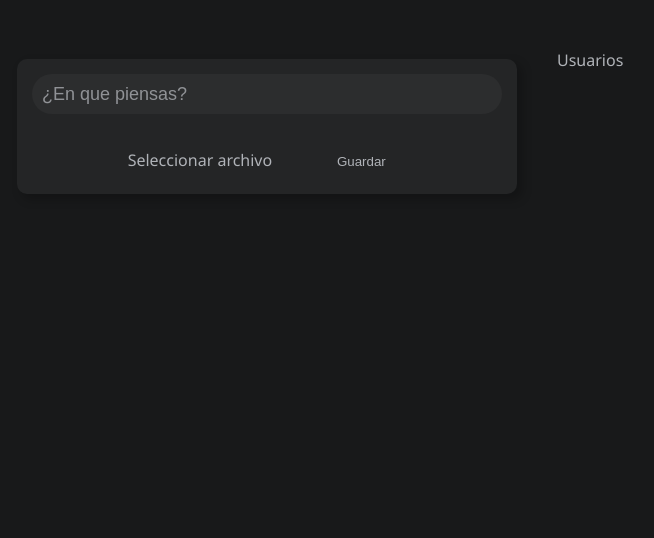
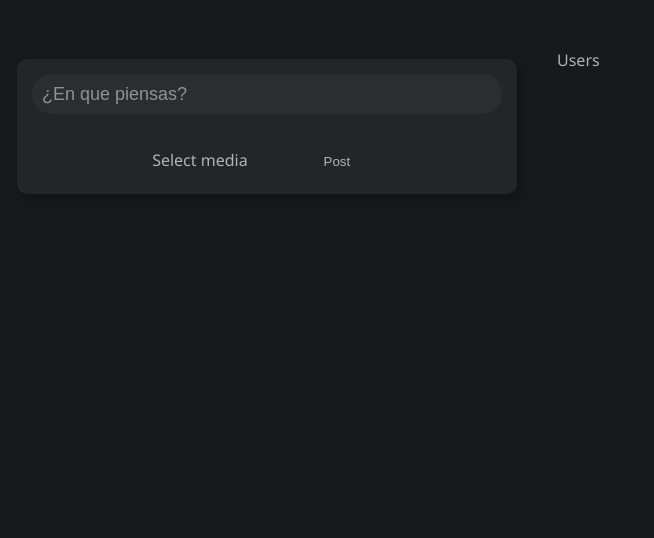
Before and after one commit to ELEyder/django-senatinet-web, a Django app: page /signup/ in a window 1280 px wide. Shown: the part 71-609 px from the top of the page, without its empty margins (373-1027 px from the left). Run offline with Django 5.2, Linux system fonts and the light colour scheme.

Commit message:
Change Languaje

```diff
--- a/templates/index.html
+++ b/templates/index.html
@@ -18,9 +18,9 @@
                 {% csrf_token %}
                 <input class="content" type="text" name="content" placeholder="¿En que piensas?" required/>
                 <div>
-                    <label for="media" class="media">Seleccionar archivo</label>
+                    <label for="media" class="media">Select media</label>
                     <input type="file" name="media" class="media" id="media" accept=".jpg, .gif, .mp4" />
-                    <button type="submit" class="postear">Guardar</button>
+                    <button type="submit" class="postear">Post</button>
                 </div>
             </form>
             {% for post in posts %}
@@ -59,7 +59,7 @@
             {% endfor %}
         </section>
         <section class="usuarios">
-            Usuarios
+            Users
             {% for user in users %}
                 <div class="usuario">
                     <a href="{% url 'viewUser' username=user.username %}">
```
